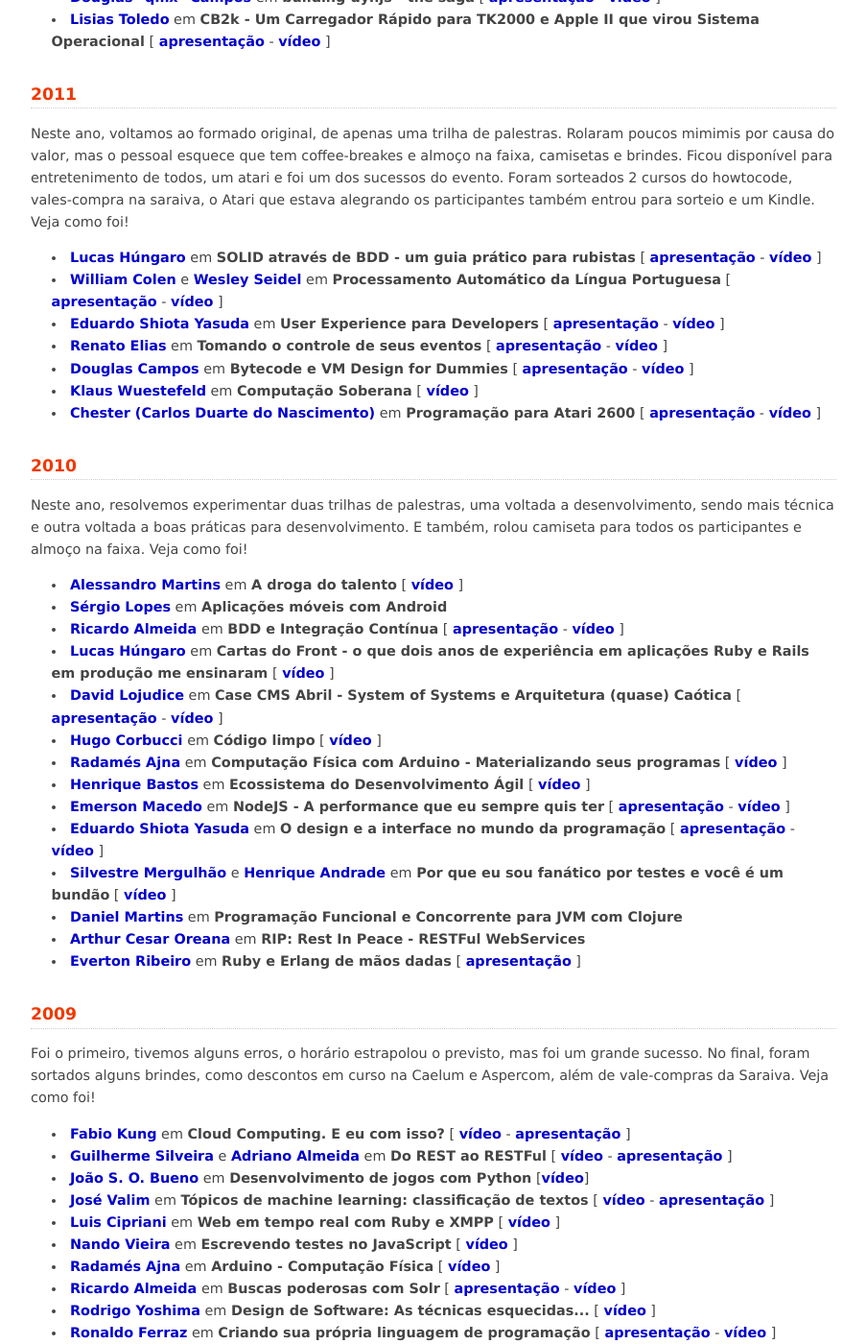
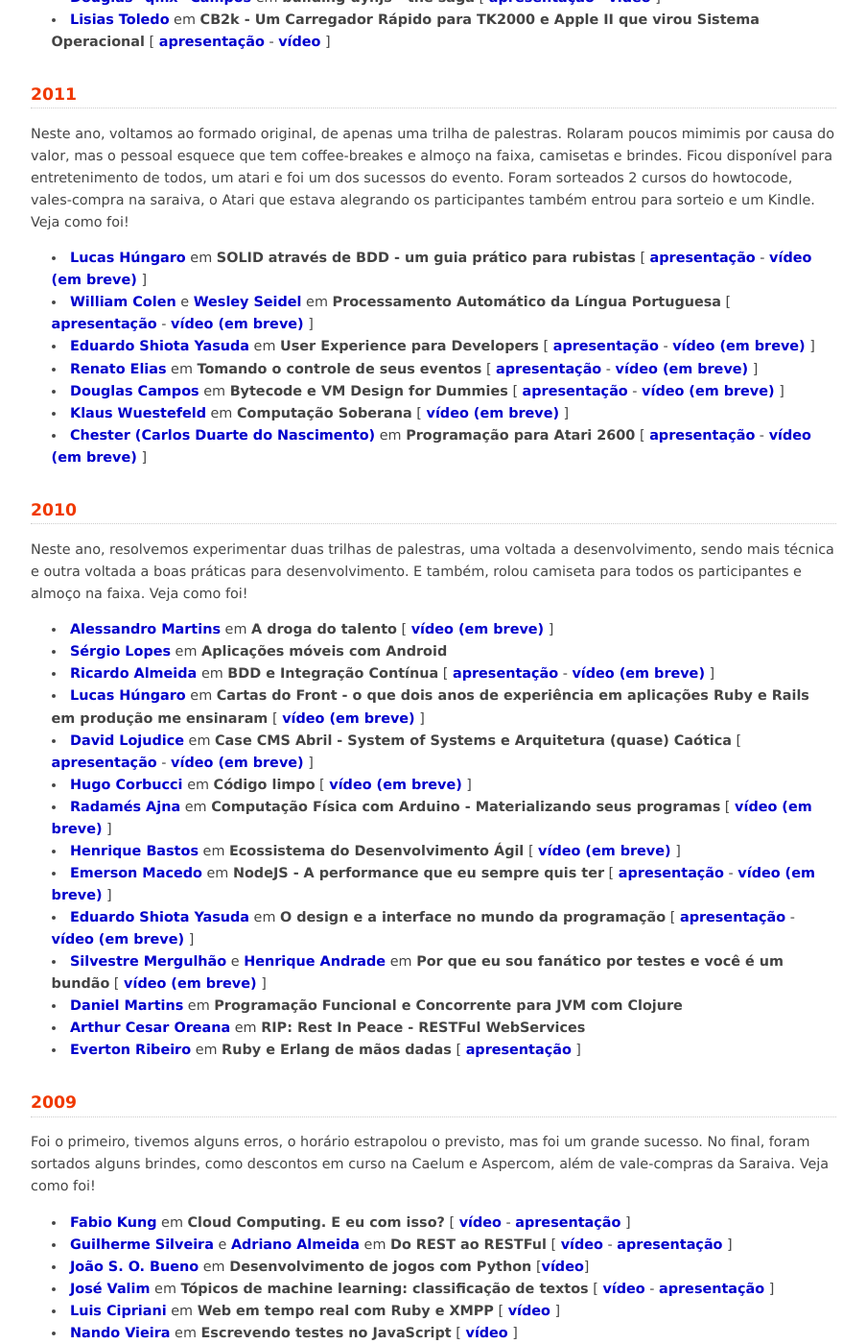
Before and after one commit to devinsampa/devinsampa.github.io, a Jekyll site: the page built from museu/index.html, in a window 1280 px wide and 1400 px high, scrolled down 1183 px. Shown: the whole window at 96% size, without its empty margins (188-1091 px from the left). Built offline with Jekyll 4.4.1, drawn with Linux system fonts in a browser that asks for light colours.

Commit message:
removendo links dos vídeos inválidos e adicionados os vídeos de 2009

```diff
--- a/_includes/museu/2009.html
+++ b/_includes/museu/2009.html
@@ -11,7 +11,7 @@
 			<a href="http://twitter.com/fabiokung" title="Siga o Fabio Kung no Twitter">Fabio Kung</a> em
 			<strong>Cloud Computing. E eu com isso?</strong>
 			[
-			<a href="http://agaelebe.blip.tv/file/2916266/" title="Vídeo sobre Cloud Computing. E eu com isso?" class="video">vídeo</a>
+			<a href="http://www.youtube.com/watch?v=t1ZXDXMUFfM" title="Vídeo sobre Cloud Computing. E eu com isso?" class="video">vídeo</a>
 			-
 			<a href="http://www.slideshare.net/fabiokung/cloud-computing-e-eu-com-isso" title="Apresentação sobre Cloud Computing. E eu com isso?" class="apresentacao">apresentação</a>
 			]
@@ -21,7 +21,7 @@
 			<a href="http://twitter.com/adrianoalmeida7" title="Siga o Adriano Almeida no Twitter">Adriano Almeida</a> em
 			<strong>Do REST ao RESTFul</strong>
 			[
-			<a href="http://agaelebe.blip.tv/file/2916029/" title="Vídeo sobre Do REST ao RESTFul" class="video">vídeo</a>
+			<a href="http://www.youtube.com/watch?v=cxrZFTQ-JbI" title="Vídeo sobre Do REST ao RESTFul" class="video">vídeo</a>
 			-
 			<a href="http://www.slideshare.net/guilhermecaelum/caelum-2009-rest-ao-restful" title="Apresentação sobre Do REST ao RESTFul" class="apresentacao">apresentação</a>
 			]
@@ -29,13 +29,13 @@
 		<li>
 			<a href="http://twitter.com/gwidion" title="Siga o João Bueno no Twitter">João S. O. Bueno</a> em
 			<strong>Desenvolvimento de jogos com Python</strong>
-			[<a href="http://agaelebe.blip.tv/file/2913288/" title="Vídeo sobre Desenvolvimento de jogos com Python" class="video">vídeo</a>]
+			[<a href="http://www.youtube.com/watch?v=Aprn-4iVzHs" title="Vídeo sobre Desenvolvimento de jogos com Python" class="video">vídeo</a>]
 		</li>
 		<li>
 			<a href="http://twitter.com/josevalim" title="Siga o José Valim no Twitter">José Valim</a> em
 			<strong>Tópicos de machine learning: classificação de textos</strong>
 			[
-			<a href="http://agaelebe.blip.tv/file/2912901/" title="Vídeo sobre Tópicos de machine learning: classificação de textos" class="video">vídeo</a>
+			<a href="http://www.youtube.com/watch?v=l6L5VzgYyf8" title="Vídeo sobre Tópicos de machine learning: classificação de textos" class="video">vídeo</a>
 			-
 			<a href="http://www.slideshare.net/plataformatec/classificao-de-textos-dev-in-sampa-28nov2009" title="Apresentação sobre Tópicos de machine learning: classificao de textos" class="apresentacao">apresentação</a>
 			]
@@ -44,21 +44,21 @@
 			<a href="http://twitter.com/lfcipriani" title="Siga o Luis Cipriani no Twitter">Luis Cipriani</a> em
 			<strong>Web em tempo real com Ruby e XMPP</strong>
 			[
-			<a href="http://agaelebe.blip.tv/file/2914797/" title="Vídeo sobre Web em tempo real com Ruby e XMPP" class="video">vídeo</a>
+			<a href="http://www.youtube.com/watch?v=oqhA6jh2FbE" title="Vídeo sobre Web em tempo real com Ruby e XMPP" class="video">vídeo</a>
 			]
 		</li>
 		<li>
 			<a href="http://twitter.com/fnando" title="Siga o Nando Vieira no Twitter">Nando Vieira</a> em
 			<strong>Escrevendo testes no JavaScript</strong>
 			[
-			<a href="http://agaelebe.blip.tv/file/2915152/" title="Vídeo sobre Escrevendo testes no JavaScript" class="video">vídeo</a>
+			<a href="http://www.youtube.com/watch?v=30hpTuugBlg" title="Vídeo sobre Escrevendo testes no JavaScript" class="video">vídeo</a>
 			]
 		</li>
 		<li>
 			<a href="http://twitter.com/radamar" title="Siga o Radamés Ajna no Twitter">Radamés Ajna</a> em
 			<strong>Arduino - Computação Física</strong>
 			[
-			<a href="http://agaelebe.blip.tv/file/2915093/" title="Vídeo sobre Arduino - Computação Física" class="video">vídeo</a>
+			<a href="http://www.youtube.com/watch?v=vBhE5HSv_cY" title="Vídeo sobre Arduino - Computação Física" class="video">vídeo</a>
 			]
 		</li>
 		<li>
@@ -67,14 +67,14 @@
 			[
 			<a href="http://www.slideshare.net/almeidaricardo/buscas-poderosas-com-solr" title="Apresentação sobre Buscas poderosas com Solr" class="apresentacao">apresentação</a>
 			-
-			<a href="http://agaelebe.blip.tv/file/2915026/" title="Vídeo sobre Buscas poderosas com Solr" class="video">vídeo</a>
+			<a href="http://www.youtube.com/watch?v=em4xCqONuA4" title="Vídeo sobre Buscas poderosas com Solr" class="video">vídeo</a>
 			]
 		</li>
 		<li>
 			<a href="http://twitter.com/rodrigoy" title="Siga o Rodrigo Yoshima no Twitter">Rodrigo Yoshima</a> em
 			<strong>Design de Software: As técnicas esquecidas...</strong>
 			[
-			<a href="http://agaelebe.blip.tv/file/2916385/" title="Vídeo sobre Design de Software: As técnicas esquecidas..." class="video">vídeo</a>
+			<a href="http://www.youtube.com/watch?v=z4eNASQolZ8" title="Vídeo sobre Design de Software: As técnicas esquecidas..." class="video">vídeo</a>
 			]
 		</li>
 		<li>
@@ -83,7 +83,7 @@
 			[
 			<a href="http://www.slideshare.net/ronaldoferraz/criando-sua-prpria-linguagem-de-programao" title="Apresentação sobre Criando sua própria linguagem de programação" class="apresentacao">apresentação</a>
 			-
-			<a href="http://agaelebe.blip.tv/file/2913408/" title="Vídeo sobre Criando sua própria linguagem de programação" class="video">vídeo</a>
+			<a href="http://www.youtube.com/watch?v=piyV7IgnIDs" title="Vídeo sobre Criando sua própria linguagem de programação" class="video">vídeo</a>
 			]
 		</li>
 	</ul>
--- a/_includes/museu/2010.html
+++ b/_includes/museu/2010.html
@@ -10,7 +10,7 @@
 			<a href="http://twitter.com/aleuai" title="Siga o Alessandro Martins no Twitter">Alessandro Martins</a> em
 			<strong>A droga do talento</strong>
 			[
-			<a href="http://blip.tv/dev-in-sampa/dev-in-sampa-2010-a-droga-do-talento-alessandro-martins-4054678" title="Vídeo sobre A droga do talento" class="video">vídeo</a>
+			<a href="javascript:alert('Em breve');" title="Vídeo sobre A droga do talento" class="video">vídeo (em breve)</a>
 			]
 		</li>
 		<li>
@@ -23,14 +23,14 @@
 			[
 			<a href="http://www.slideshare.net/almeidaricardo/bdd-e-ci-4974575" title="Apresentação sobre BDD e Integração Contínua" class="apresentacao">apresentação</a>
 			-
-			<a href="http://blip.tv/dev-in-sampa/dev-in-sampa-2010-bdd-e-integra%C3%A7%C3%A3o-cont%C3%ADnua-ricardo-almeida-4054628" title="Apresentação sobre BDD e Integração Contínua" class="video">vídeo</a>
+			<a href="javascript:alert('Em breve');" title="Apresentação sobre BDD e Integração Contínua" class="video">vídeo (em breve)</a>
 			]
 		</li>
 		<li>
 			<a href="http://twitter.com/lucashungaro" title="Siga o Lucas Hungaro no Twitter">Lucas Húngaro</a> em
 			<strong>Cartas do Front - o que dois anos de experiência em aplicações Ruby e Rails em produção me ensinaram</strong>
 			[
-			<a href="http://blip.tv/dev-in-sampa/dev-in-sampa-2010-cartas-do-front-o-que-dois-anos-de-experi%C3%AAncia-em-aplica%C3%A7%C3%B5es-ruby-e-rails-em-produ%C3%A7%C3%A3o-me-ensinaram-lucas-h%C3%BAngaro-4054568" title="Vídeo sobre Cartas do Front - o que dois anos de experiência em aplicações Ruby e Rails em produção me ensinaram" class="video">vídeo</a>
+			<a href="javascript:alert('Em breve');" title="Vídeo sobre Cartas do Front - o que dois anos de experiência em aplicações Ruby e Rails em produção me ensinaram" class="video">vídeo (em breve)</a>
 			]
 		</li>
 		<li>
@@ -39,28 +39,28 @@
 			[
 			<a href="http://www.slideshare.net/dalssoft/case-cms-abril-system-of-systems-e-arquitetura-quase-catica" title="Apresentação sobre Case CMS Abril - System of Systems e Arquitetura (quase) Caótica" class="apresentacao">apresentação</a>
 			-
-			<a href="http://blip.tv/dev-in-sampa/dev-in-sampa-2010-case-cms-abril-system-of-systems-e-arquitetura-quase-ca%C3%B3tica-david-lojudice-sobrinho-4056583" title="Vídeo sobre Case CMS Abril - System of Systems e Arquitetura (quase) Caótica" class="video">vídeo</a>
+			<a href="javascript:alert('Em breve');" title="Vídeo sobre Case CMS Abril - System of Systems e Arquitetura (quase) Caótica" class="video">vídeo (em breve)</a>
 			]
 		</li>
 		<li>
 			<a href="http://twitter.com/hugocorbucci" title="Siga o Hugo Corbucci no Twitter">Hugo Corbucci</a> em
 			<strong>Código limpo</strong>
 			[
-			<a href="http://blip.tv/dev-in-sampa/dev-in-sampa-2010-c%C3%B3digo-limpo-hugo-corbucci-outro-%C3%A2ngulo-4043487" title="Vídeo sobre Código limpo" class="video">vídeo</a>
+			<a href="javascript:alert('Em breve');" title="Vídeo sobre Código limpo" class="video">vídeo (em breve)</a>
 			]
 		</li>
 		<li>
 			<a href="http://twitter.com/radamar" title="Siga o Radamés Ajna no Twitter">Radamés Ajna</a> em
 			<strong>Computação Física com Arduino - Materializando seus programas</strong>
 			[
-			<a href="http://blip.tv/dev-in-sampa/dev-in-sampa-2010-computa%C3%A7%C3%A3o-f%C3%ADsica-com-arduino-materializando-seus-programas-radam%C3%A9s-ajna-4039575" title="Vídeo sobre Computação Física com Arduino - Materializando seus programas" class="video">vídeo</a>
+			<a href="javascript:alert('Em breve');" title="Vídeo sobre Computação Física com Arduino - Materializando seus programas" class="video">vídeo (em breve)</a>
 			]
 		</li>
 		<li>
 			<a href="http://twitter.com/henriquebastos" title="Siga o Henrique Bastos no Twitter">Henrique Bastos</a> em
 			<strong>Ecossistema do Desenvolvimento Ágil</strong>
 			[
-			<a href="http://blip.tv/dev-in-sampa/dev-in-sampa-2010-ecossistema-do-desenvolvimento-%C3%A1gil-henrique-bastos-4054655" title="Vídeo sobre Ecossistema do Desenvolvimento Ágil" class="video">vídeo</a>
+			<a href="javascript:alert('Em breve');" title="Vídeo sobre Ecossistema do Desenvolvimento Ágil" class="video">vídeo (em breve)</a>
 			]
 		</li>
 		<li>
@@ -69,7 +69,7 @@
 			[
 			<a href="http://www.slideshare.net/emerleite/nodejs-a-performance-que-eu-sempre-quis-ter" title="Apresentação sobre NodeJS - A performance que eu sempre quis ter" class="apresentacao">apresentação</a>
 			-
-			<a href="http://blip.tv/dev-in-sampa/dev-in-sampa-2010-nodejs-a-performance-que-eu-sempre-quis-ter-%C3%A9merson-macedo-4049722" title="Vídeo sobre NodeJS - A performance que eu sempre quis ter" class="video">vídeo</a>
+			<a href="javascript:alert('Em breve');" title="Vídeo sobre NodeJS - A performance que eu sempre quis ter" class="video">vídeo (em breve)</a>
 			]
 		</li>
 		<li>
@@ -78,7 +78,7 @@
 			[
 			<a href="http://www.slideshare.net/eshiota/o-design-e-a-interface-no-mundo-da-programao" title="Apresentação sobre O design e a interface no mundo da programação" class="apresentacao">apresentação</a>
 			-
-			<a href="http://blip.tv/dev-in-sampa/dev-in-sampa-2010-o-design-e-a-interface-no-mundo-da-programa%C3%A7%C3%A3o-eduardo-shiota-yasuda-4054717" title="Vídeo sobre O design e a interface no mundo da programação" class="video">vídeo</a>
+			<a href="javascript:alert('Em breve');" title="Vídeo sobre O design e a interface no mundo da programação" class="video">vídeo (em breve)</a>
 			]
 		</li>
 		<li>
@@ -86,7 +86,7 @@
 			<a href="http://twitter.com/henriquecrang" title="Siga o Henrique Andrade no Twitter">Henrique Andrade</a> em
 			<strong>Por que eu sou fanático por testes e você é um bundão</strong>
 			[
-			<a href="http://blip.tv/dev-in-sampa/dev-in-sampa-2010-por-que-eu-sou-fan%C3%A1tico-por-testes-e-voc%C3%AA-%C3%A9-um-bund%C3%A3o-sylvestre-mergulh%C3%A3o-e-henrique-andrade-4054753" title="Vídeo sobre Por que eu sou fanático por testes e você é um bundão" class="video">vídeo</a>
+			<a href="javascript:alert('Em breve');" title="Vídeo sobre Por que eu sou fanático por testes e você é um bundão" class="video">vídeo (em breve)</a>
 			]
 		</li>
 		<li>
--- a/_includes/museu/2011.html
+++ b/_includes/museu/2011.html
@@ -16,7 +16,7 @@
 			[
 			<a href="http://www.slideshare.net/lucashungaro/solid-atravs-de-bdd-um-guia-prtico-para-rubistas" title="Apresentação sobre SOLID através de BDD - um guia prático para rubistas" class="apresentacao">apresentação</a>
 			-
-			<a href="http://blip.tv/dev-in-sampa/devinsampa-2011-solid-atrav%C3%A9s-de-bdd-um-guia-para-rubistas-lucas-h%C3%BAngaro-5509248" title="Vídeo sobre SOLID através de BDD - um guia prático para rubistas" class="video">vídeo</a>
+			<a href="javascript:alert('Em breve');" title="Vídeo sobre SOLID através de BDD - um guia prático para rubistas" class="video">vídeo (em breve)</a>
 			]
 		</li>
 		<li>
@@ -26,7 +26,7 @@
 			[
 			<a href="http://www.slideshare.net/wcolen/pln-dev-insampa"  title="Apresentação sobre Processamento Automático da Língua Portuguesa" class="apresentacao">apresentação</a>
 			-
-			<a href="http://blip.tv/dev-in-sampa/devinsampa-2011-processamento-autom%C3%A1tico-da-l%C3%ADngua-portuguesa-wesley-e-willian-5509940" title="Vídeo sobre Processamento Automático da Língua Portuguesa" class="video">vídeo</a>
+			<a href="javascript:alert('Em breve');" title="Vídeo sobre Processamento Automático da Língua Portuguesa" class="video">vídeo (em breve)</a>
 			]
 		</li>
 		<li>
@@ -35,7 +35,7 @@
 			[
 			<a href="http://www.slideshare.net/eshiota/user-experience-para-developers-dev-in-sampa-2011" title="Apresentação sobre User Experience para Developers" class="apresentacao">apresentação</a>
 			-
-			<a href="http://blip.tv/dev-in-sampa/devinsampa-2011-user-experience-para-developers-eduardo-shiota-yasuda-5511204" title="Vídeo sobre User Experience para Developers" class="video">vídeo</a>
+			<a href="javascript:alert('Em breve');" title="Vídeo sobre User Experience para Developers" class="video">vídeo (em breve)</a>
 			]
 		</li>
 		<li>
@@ -44,7 +44,7 @@
 			[
 			<a href="http://www.slideshare.net/renatoelias/tomando-controle" title="Apresentação sobre Tomando o controle de seus eventos" class="apresentacao">apresentação</a>
 			-
-			<a href="http://blip.tv/dev-in-sampa/devinsampa-2011-tomando-o-controle-de-seus-eventos-renato-elias-5508217" title="Vídeo sobre Tomando o controle de seus eventos" class="video">vídeo</a>
+			<a href="javascript:alert('Em breve');" title="Vídeo sobre Tomando o controle de seus eventos" class="video">vídeo (em breve)</a>
 			]
 		</li>
 		<li>
@@ -53,14 +53,14 @@
 			[
 			<a href="http://cdn.qmx.me/presentations/2011/devinsampa/index.html" title="Apresentação sobre Bytecode e VM Design for Dummies" class="apresentacao">apresentação</a>
 			-
-			<a href="http://blip.tv/dev-in-sampa/devinsampa-2011-bytecode-vm-design-douglas-campos-5513304" title="Vídeo sobre Bytecode e VM Design for Dummies" class="video">vídeo</a>
+			<a href="javascript:alert('Em breve');" title="Vídeo sobre Bytecode e VM Design for Dummies" class="video">vídeo (em breve)</a>
 			]
 		</li>
 		<li>
 			<a href="http://twitter.com/klauswuestefeld" title="Siga o Klaus Wuestefeld no Twitter">Klaus Wuestefeld</a> em
 			<strong>Computação Soberana</strong>
 			[
-			<a href="http://blip.tv/dev-in-sampa/devinsampa-2011-computa%C3%A7%C3%A3o-soberana-klaus-wuestefeld-5512129" title="Vídeo sobre Computação Soberana" class="video">vídeo</a>
+			<a href="javascript:alert('Em breve');" title="Vídeo sobre Computação Soberana" class="video">vídeo (em breve)</a>
 			]
 		</li>
 		<li>
@@ -69,7 +69,7 @@
 			[
 			<a href="http://www.slideshare.net/chesterbr/programao-para-atari-2600" title="Apresentação sobre Programação para Atari 2600" class="apresentacao">apresentação</a>
 			-
-			<a href="http://blip.tv/dev-in-sampa/devinsampa_2011_chester_atari-5513966" title="Vídeo sobre Programação para Atari 2600" class="video">vídeo</a>
+			<a href="javascript:alert('Em breve');" title="Vídeo sobre Programação para Atari 2600" class="video">vídeo (em breve)</a>
 			]
 		</li>
 	</ul>
```
